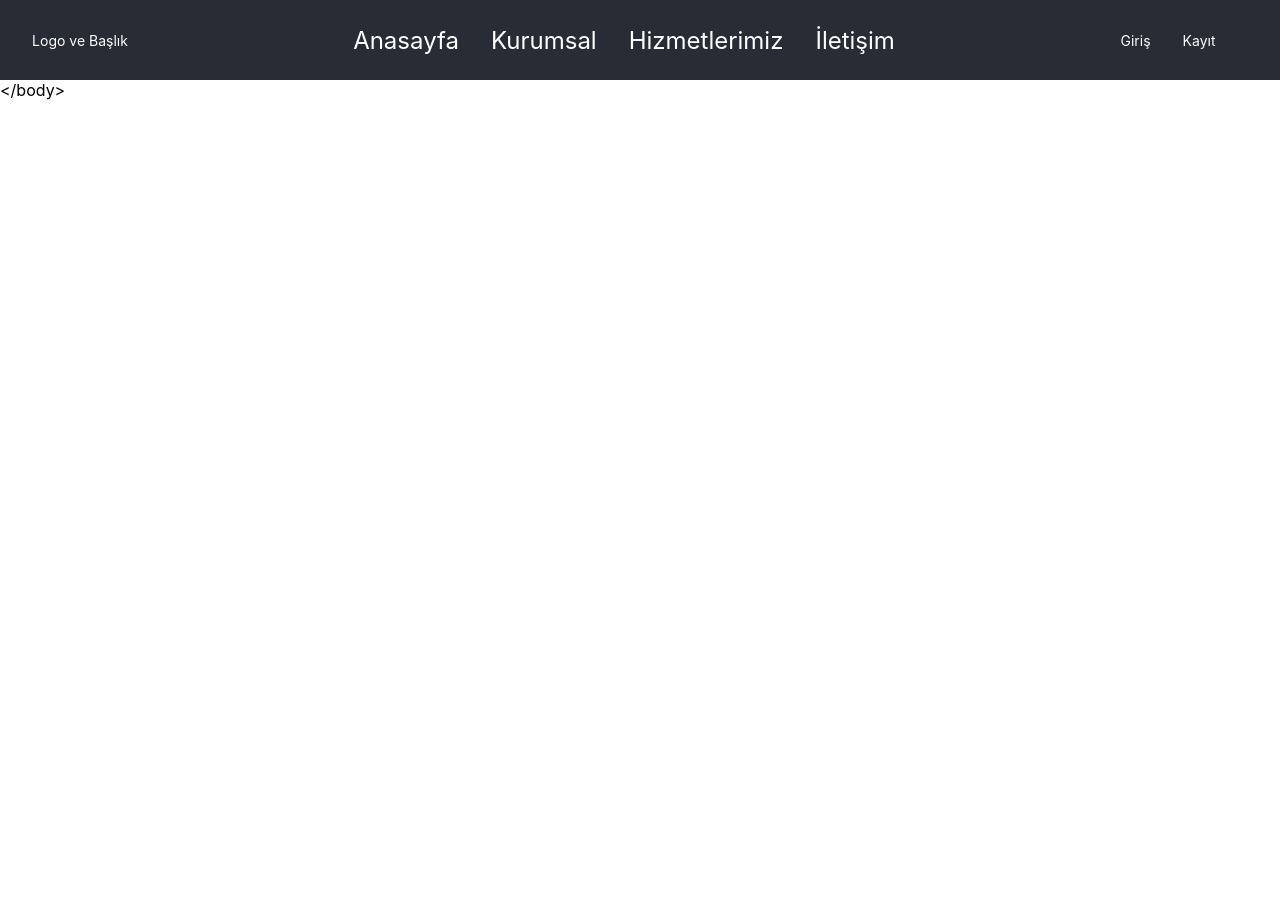
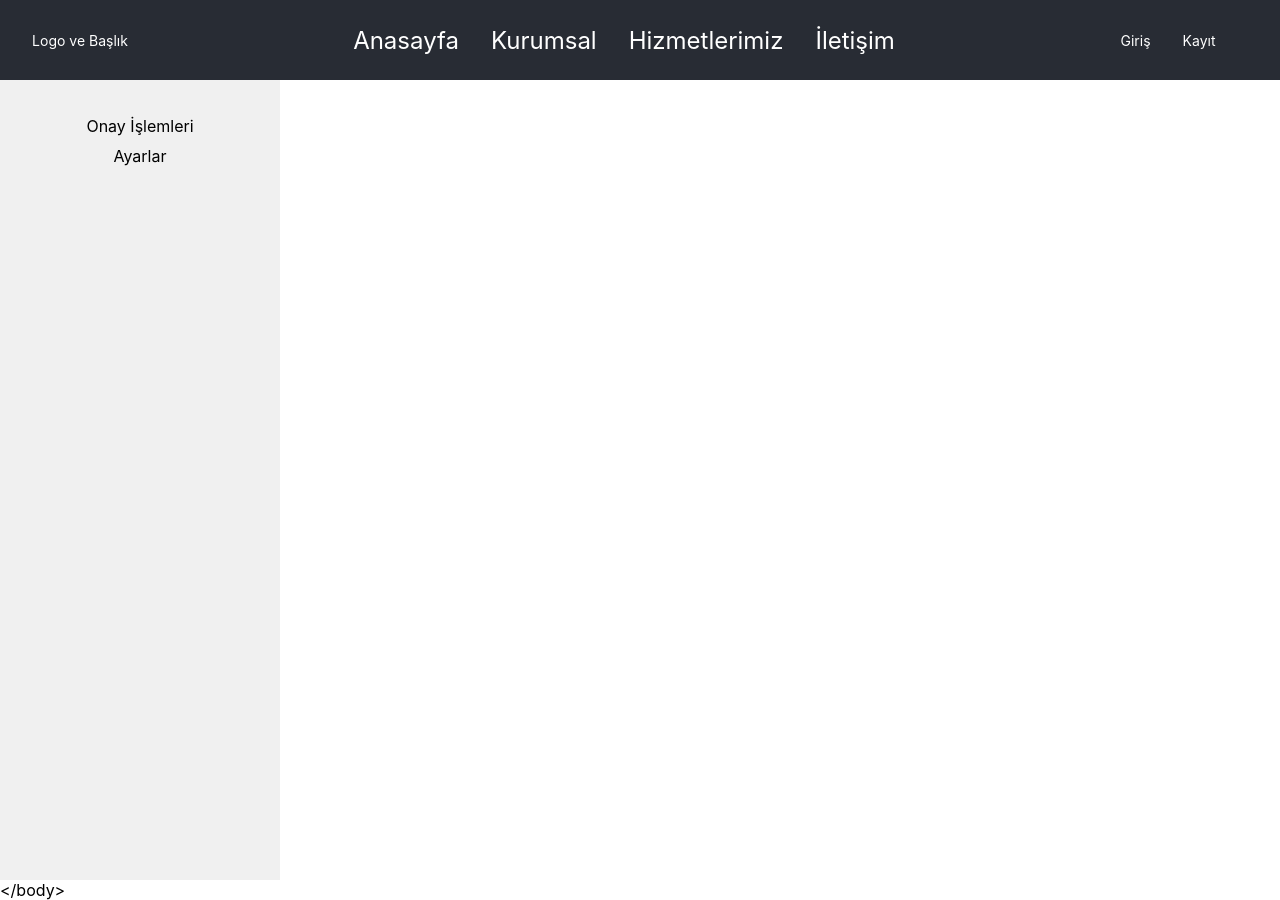
Before and after one commit to Gizemli-Ankaralilar/fe-hr-project, a React (Create React App) app: page /admin-panel/1 in a window 1280 px wide. Before the commit the page ends 800 px from the top, so only its background shows below. Built offline with nearby package versions, Linux system fonts and the light colour scheme.

Commit message:
Admin Panel onaylar, settings update

```diff
--- a/src/App.js
+++ b/src/App.js
@@ -23,7 +23,7 @@ function App() {
             <Route path="/register" element={<Register />} />
             <Route path="/guest-panel" element={<GuestPanel />} />
             <Route path="/company-panel" element={<CompanyPanel />} />
-            <Route path="/admin-panel" element={<AdminPanel />} />
+            <Route path="/admin-panel/:userId" element={<AdminPanel />} />
             <Route path="/user-panel/:userId" element={<UserPanel />} />
           </Routes>
         </div>
--- a/src/components/Settings.js
+++ b/src/components/Settings.js
@@ -20,7 +20,6 @@ function Settings({ userId }) {
 
     return (
         <div>
-            <h3 style={{ textAlign: "center" }}>Ayarlar</h3>
             <p>Giriş Yapan Kullanıcı Adı: {userInfo.username}</p>
             <fieldset>
                 <legend>Kullanıcı Ayarları</legend>
--- a/src/pages/AdminPanel.js
+++ b/src/pages/AdminPanel.js
@@ -1,14 +1,13 @@
-// UserPanel.js
 import React, { useState, useEffect } from 'react';
 import './styles/Panel.scss';
 import Settings from '../components/Settings';
 import SirketYoneticisiOnaylari from '../components/SirketYoneticisiOnaylari';
 import YorumOnaylari from '../components/YorumOnaylari';
 
-function UserPanel() {
+function AdminPanel() {
     const [userInfo, setUserInfo] = useState({});
     const [userId, setUserId] = useState(null);
-    const [activeMenu, setActiveMenu] = useState('welcome');
+    const [activeMenu, setActiveMenu] = useState('onay-islemleri');
     const [showSirketYoneticisiOnaylari, setShowSirketYoneticisiOnaylari] = useState(false);
     const [showYorumOnaylari, setShowYorumOnaylari] = useState(false);
 
@@ -21,60 +20,51 @@ function UserPanel() {
         }
     }, []);
 
-    useEffect(() => {
-        if (userId && activeMenu === 'user-info') {
-            fetch(`http://localhost:9094/api/v1/user/${userId}/information`)
-                .then((response) => response.json())
-                .then((data) => {
-                    setUserInfo(data);
-                })
-                .catch((error) => {
-                    console.error('Kullanıcı bilgi alma hatası:', error);
-                });
-        }
-    }, [userId, activeMenu]);
-
     const handleMenuClick = (menu) => {
         setActiveMenu(menu);
         setShowSirketYoneticisiOnaylari(false);
         setShowYorumOnaylari(false);
     };
 
-    const handleSirketYoneticisiOnaylariClick = () => {
-        setShowSirketYoneticisiOnaylari(true);
-        setShowYorumOnaylari(false);
-    };
-
-    const handleYorumOnaylariClick = () => {
-        setShowSirketYoneticisiOnaylari(false);
-        setShowYorumOnaylari(true);
+    const handleOnaylarClick = () => {
+        setActiveMenu('onaylar');
     };
 
     return (
         <div className="panel">
             <div className="menu">
                 <ul>
-                    <li onClick={() => handleMenuClick('welcome')}>
-                        Hoşgeldin {userInfo.username}
-                    </li>
-                    <li onClick={handleSirketYoneticisiOnaylariClick}>Şirket Yöneticisi Onayları</li>
-                    <li onClick={handleYorumOnaylariClick}>Yorum Onayları</li>
+                    <li onClick={handleOnaylarClick}>Onay İşlemleri</li>
                     <li onClick={() => handleMenuClick('settings')}>Ayarlar</li>
                 </ul>
             </div>
 
             <div className="content" style={{ textAlign: 'left' }}>
-                {activeMenu === 'welcome' && (
+                {activeMenu === 'onaylar' && (
                     <div>
-                        <h3 style={{ textAlign: "center" }}>Hoşgeldin {userInfo.username}</h3>
+                        <h3 style={{ textAlign: "center" }}>Onay İşlemleri</h3>
+                        <div className="tabs">
+                            <button onClick={() => { setShowSirketYoneticisiOnaylari(true); setShowYorumOnaylari(false); }}>Yönetici Onayları</button>
+                            <button onClick={() => { setShowSirketYoneticisiOnaylari(false); setShowYorumOnaylari(true); }}>Yorum Onayları</button>
+                        </div>
+                        {showSirketYoneticisiOnaylari && (
+                            <SirketYoneticisiOnaylari userId={userId} />
+                        )}
+                        {showYorumOnaylari && (
+                            <YorumOnaylari userId={userId} />
+                        )}
                     </div>
                 )}
-                {activeMenu === 'settings' && userId && <Settings userId={userId} />}
-                {showSirketYoneticisiOnaylari && <SirketYoneticisiOnaylari userId={userId} />}
-                {showYorumOnaylari && <YorumOnaylari userId={userId} />}
+
+                {activeMenu === 'settings' && (
+                    <div>
+                        <h3 style={{ textAlign: "center" }}>Ayarlar</h3>
+                        <Settings userId={userId} />
+                    </div>
+                )}
             </div>
         </div>
     );
 }
 
-export default UserPanel;
+export default AdminPanel;
--- a/src/pages/Login.js
+++ b/src/pages/Login.js
@@ -57,7 +57,7 @@ function Login() {
           // Kullanıcı rolüne göre yönlendirme
           switch (userRole) {
             case 'ADMIN':
-              navigate('/admin-panel');
+              navigate('/admin-panel/${userId}');
               break;
             case 'COMPANY':
               navigate('/company-panel');
```
Also changed, not shown: src/components/SirketYoneticisiOnaylari.js (+1 -7 lines), src/components/YorumOnaylari.js (+1 -7 lines).
